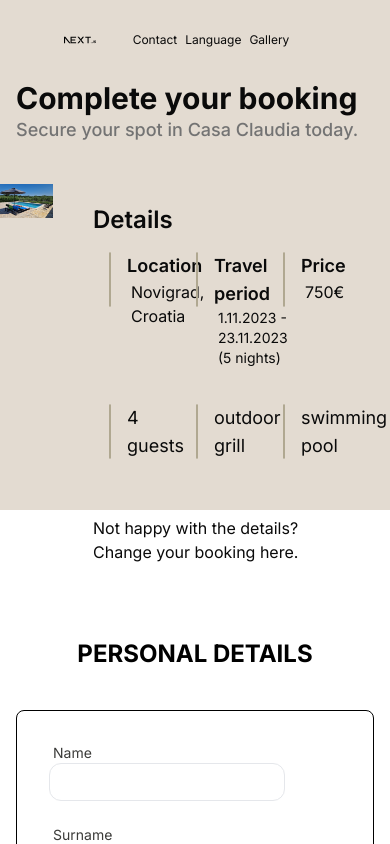
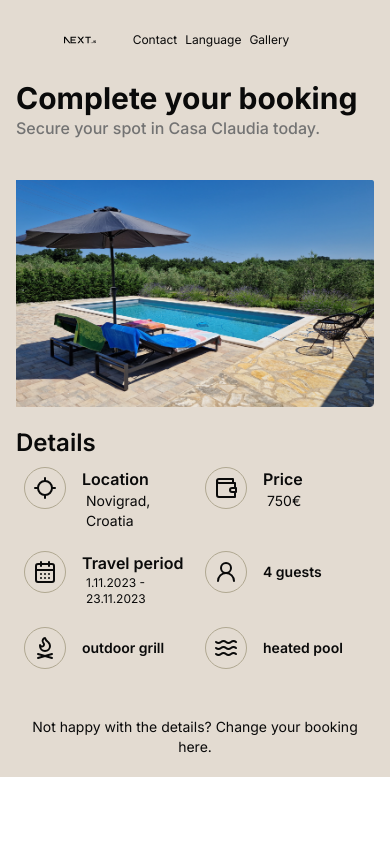
Before and after one commit to Casa-Claudia/casa-claudia-frontend, a Next.js app: page /checkout in a window 390 px wide. Shown: the top 844 px of the page. Built offline with nearby package versions, Linux system fonts and the light colour scheme.

Commit message:
updated responsive desing for phones

```diff
--- a/src/app/checkout/components/details.tsx
+++ b/src/app/checkout/components/details.tsx
@@ -1,90 +1,91 @@
+import { CalendarDays, FlameKindling, LocateIcon, UserRound, Wallet, Waves } from 'lucide-react';
 import Link from 'next/link';
 
 export default function Details() {
   return (
-    <div className="details h-[430px] bg-light-brown">
+    <div className="details md:max-h-[460px] bg-light-brown">
       <h1 className="md:px-16 px-4 md:text-4xl text-3xl font-bold text-my-black">Complete your booking</h1>
-      <p className="md:px-16 px-4 md:text-xl text-lg font-medium text-my-light-grey ">
+      <p className="md:px-16 px-4 md:text-xl text-md font-medium text-my-light-grey ">
         Secure your spot in Casa Claudia today.
       </p>
-      <div className="mt-10 flex items-start">
-        <div className="img-container w-2/5 bg-my-black">
-          <img src="/booking_image.png" alt="" className="" />
+      <div className="my-10 grid grid-cols-1 md:grid-cols-2 items-start">
+        <div className="img-container container md:pr-5 md:pb-5 pr-4 pl-4 md:pl-0">
+          <img src="/booking_image.png" alt="" className="h-full max-h-[513px] object-cover w-full" />
         </div>
-        <div className="details-container px-10 py-5">
+        <div className="details-container md:px-10 px-4 py-5">
           <h2 className="text-2xl font-semibold text-my-black">Details</h2>
           <div className="flex flex-wrap text-my-black">
-            <div className="grid grid-cols-3 gap-1">
-              <div className="p-4">
+            <div className="grid grid-cols-2 md:grid-cols-3 gap-1">
+              <div className="md:p-4 p-2">
                 <div className="flex">
-                  <div className=" flex h-[55px] w-[55px] items-center justify-center rounded-full border border-khaki">
-                    <img src="/location.svg" alt="" />
+                  <div className="flex items-center aspect-square h-full max-h-[55px] max-w-[55px] md:p-4 p-2 rounded-full border border-khaki">
+                    <LocateIcon/>
                   </div>
                   <div className="ml-4">
-                    <h3 className="text-lg font-semibold">Location</h3>
-                    <p className=" ml-1">Novigrad, Croatia</p>
+                    <h3 className="text-md font-semibold">Location</h3>
+                    <p className=" ml-1 text-sm">Novigrad, Croatia</p>
                   </div>
                 </div>
               </div>
-              <div className=" p-4">
+
+              <div className=" md:p-4 p-2">
                 <div className="flex">
-                  <div className=" flex h-[55px] w-[55px] items-center justify-center rounded-full border border-khaki">
-                    <img src="/location.svg" alt="" />
+                <div className="flex items-center aspect-square h-full max-h-[55px] max-w-[55px] md:p-4 p-2 rounded-full border border-khaki">
+                    <Wallet/>
                   </div>
                   <div className="ml-4">
-                    <h3 className="text-lg font-semibold">Travel period</h3>
-                    <p className="ml-1 text-sm">
+                    <h3 className="text-md font-semibold">Price</h3>
+                    <p className=" ml-1 text-sm">750€</p>
+                  </div>
+                </div>
+              </div>
+              <div className=" md:p-4 p-2">
+                <div className="flex">
+                  <div className="flex items-center aspect-square h-full max-h-[55px] max-w-[55px] md:p-4 p-2 rounded-full border border-khaki">
+                    <CalendarDays/>
+                  </div>
+                  <div className="ml-4">
+                    <h3 className="text-md font-semibold">Travel period</h3>
+                    <p className="ml-1 text-xs">
                       1.11.2023 - 23.11.2023
-                      <br /> (5 nights)
                     </p>
                   </div>
                 </div>
               </div>
-              <div className=" p-4">
+              <div className=" md:p-4 p-2">
                 <div className="flex">
-                  <div className=" flex h-[55px] w-[55px] items-center justify-center rounded-full border border-khaki">
-                    <img src="/location.svg" alt="" />
+                <div className="flex items-center aspect-square h-full max-h-[55px] max-w-[55px] md:p-4 p-2 rounded-full border border-khaki">
+                    <UserRound/>
                   </div>
-                  <div className="ml-4">
-                    <h3 className="text-lg font-semibold">Price</h3>
-                    <p className=" ml-1">750€</p>
+                  <div className="ml-4 flex items-center">
+                    <h3 className="md:text-md text-sm font-semibold md:font-normal">4 guests</h3>
                   </div>
                 </div>
               </div>
-              <div className=" p-4">
+              <div className=" md:p-4 p-2">
                 <div className="flex">
-                  <div className=" flex h-[55px] w-[55px] items-center justify-center rounded-full border border-khaki">
-                    <img src="/guest-logo.svg" alt="" className="h-[35px]" />
+                <div className="flex items-center aspect-square h-full max-h-[55px] max-w-[55px] md:p-4 p-2 rounded-full border border-khaki">
+                    <FlameKindling/>
                   </div>
                   <div className="ml-4 flex items-center">
-                    <h3 className="text-lg ">4 guests</h3>
+                    <h3 className="md:text-md text-sm font-semibold md:font-normal">outdoor grill</h3>
                   </div>
                 </div>
               </div>
-              <div className=" p-4">
+              <div className="md:p-4 p-2">
                 <div className="flex">
-                  <div className=" flex h-[55px] w-[55px] items-center justify-center rounded-full border border-khaki">
-                    <img src="/grill.svg" alt="" className="h-[35px]" />
+                <div className="flex items-center aspect-square h-full max-h-[55px] max-w-[55px] md:p-4 p-2 rounded-full border border-khaki">
+                    <Waves/>
                   </div>
                   <div className="ml-4 flex items-center">
-                    <h3 className="text-lg">outdoor grill</h3>
-                  </div>
-                </div>
-              </div>
-              <div className=" p-4">
-                <div className="flex">
-                  <div className=" flex h-[55px] w-[55px] items-center justify-center rounded-full border border-khaki">
-                    <img src="/swimming-pool.svg" alt="" className="h-[35px]" />
-                  </div>
-                  <div className="ml-4 flex items-center">
-                    <h3 className="text-lg">swimming pool</h3>
+                    <h3 className="md:text-md text-sm font-semibold md:font-normal ">heated pool</h3>
                   </div>
                 </div>
               </div>
             </div>
           </div>
-          <div className="mt-10 flex justify-center">
-            <p className="text-my-black">
+          <div className="mt-10 flex justify-center items-center md:text-md text-sm">
+            <p className="text-my-black text-center">
               Not happy with the details? Change your booking{' '}
               <Link href="/" className="hover:underline">
                 {' '}
```
